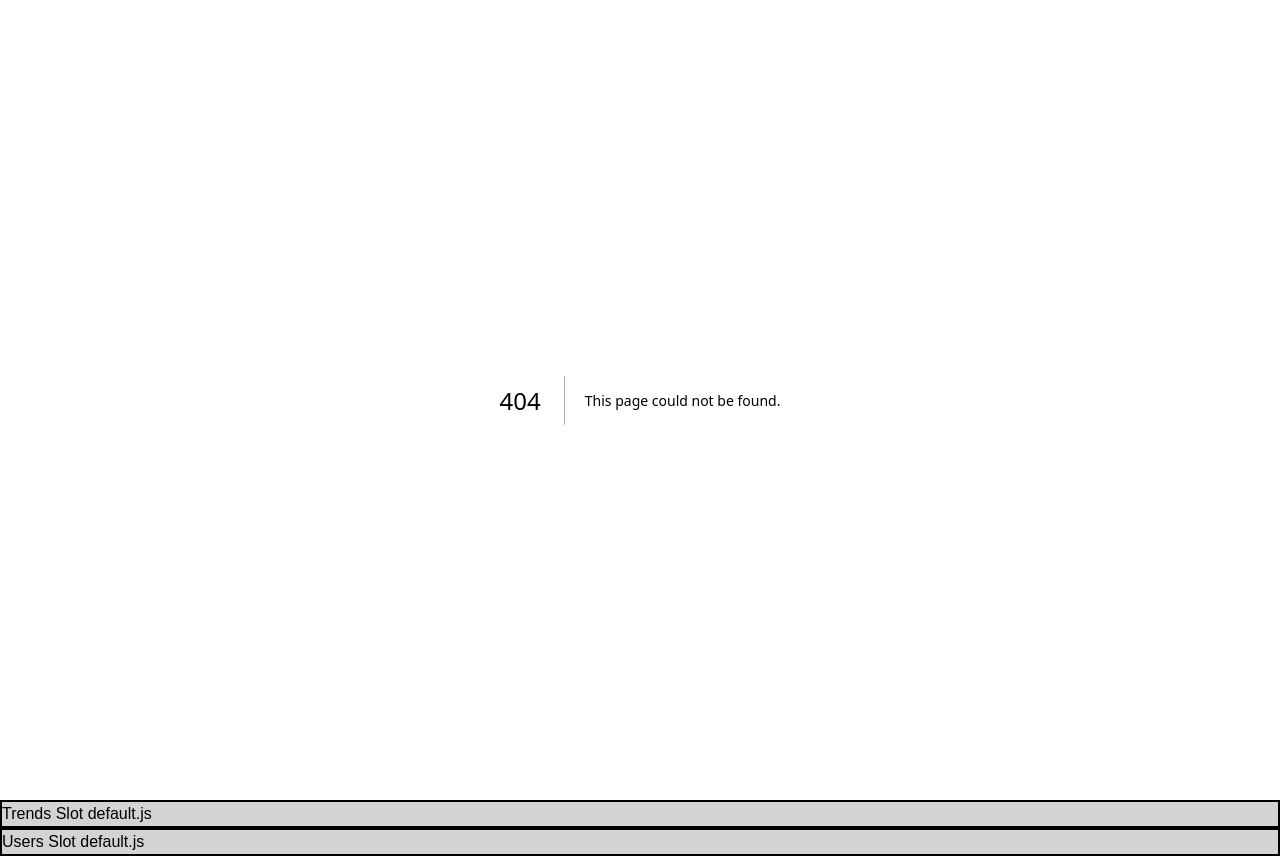
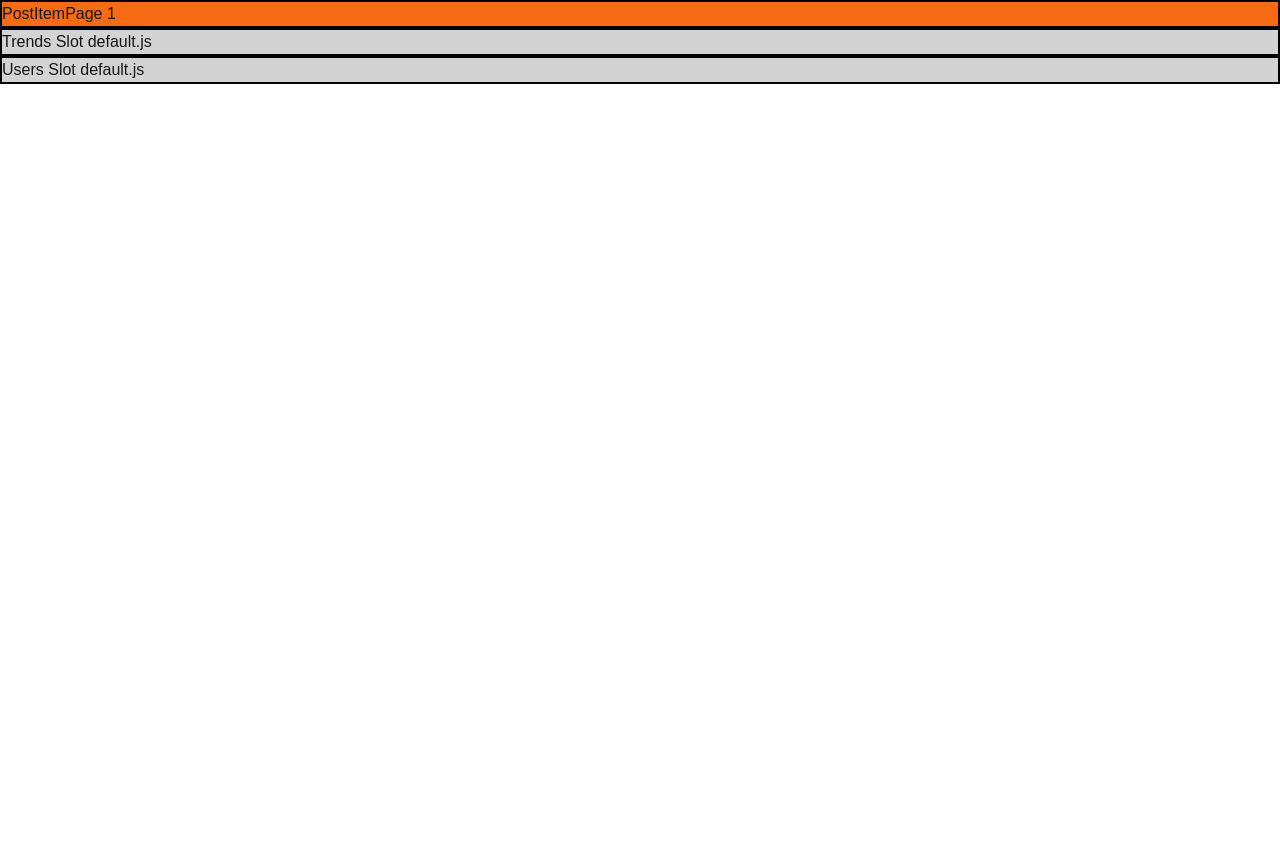
Before and after one commit to zuzubibi/pj_next, a Next.js app in the folder pj_next/: page /posts/1 in a window 1280 px wide. Before the commit this address had no page. After the commit the page ends 800 px from the top, so only its background shows below. Built offline with nearby package versions, Linux system fonts and the light colour scheme.

Commit message:
Feat: intercepting route

```diff
--- /dev/null
+++ b/pj_next/app/feed/(..)posts/[postId]/page.tsx
@@ -0,0 +1,16 @@
+interface PageProps {
+    params: Promise<{ postId: string }>;
+}
+
+async function PostItemPage(props: PageProps) {
+    const { params } = props;
+    const { postId } = await params;
+
+    return (
+        <div className="box page">
+            <p>{`Intercepted PostItemPage ${postId}`}</p>
+        </div>
+    );
+}
+
+export default PostItemPage;
--- /dev/null
+++ b/pj_next/app/posts/[postId]/page.tsx
@@ -0,0 +1,15 @@
+interface PageProps {
+    params: Promise<{ postId: string }>;
+}
+
+async function PostItemPage(props: PageProps) {
+    const { params } = props;
+    const { postId } = await params;
+
+    return (
+        <div className="box page">
+            <p>{`PostItemPage ${postId}`}</p>
+        </div>
+    );
+}
+export default PostItemPage;
```
